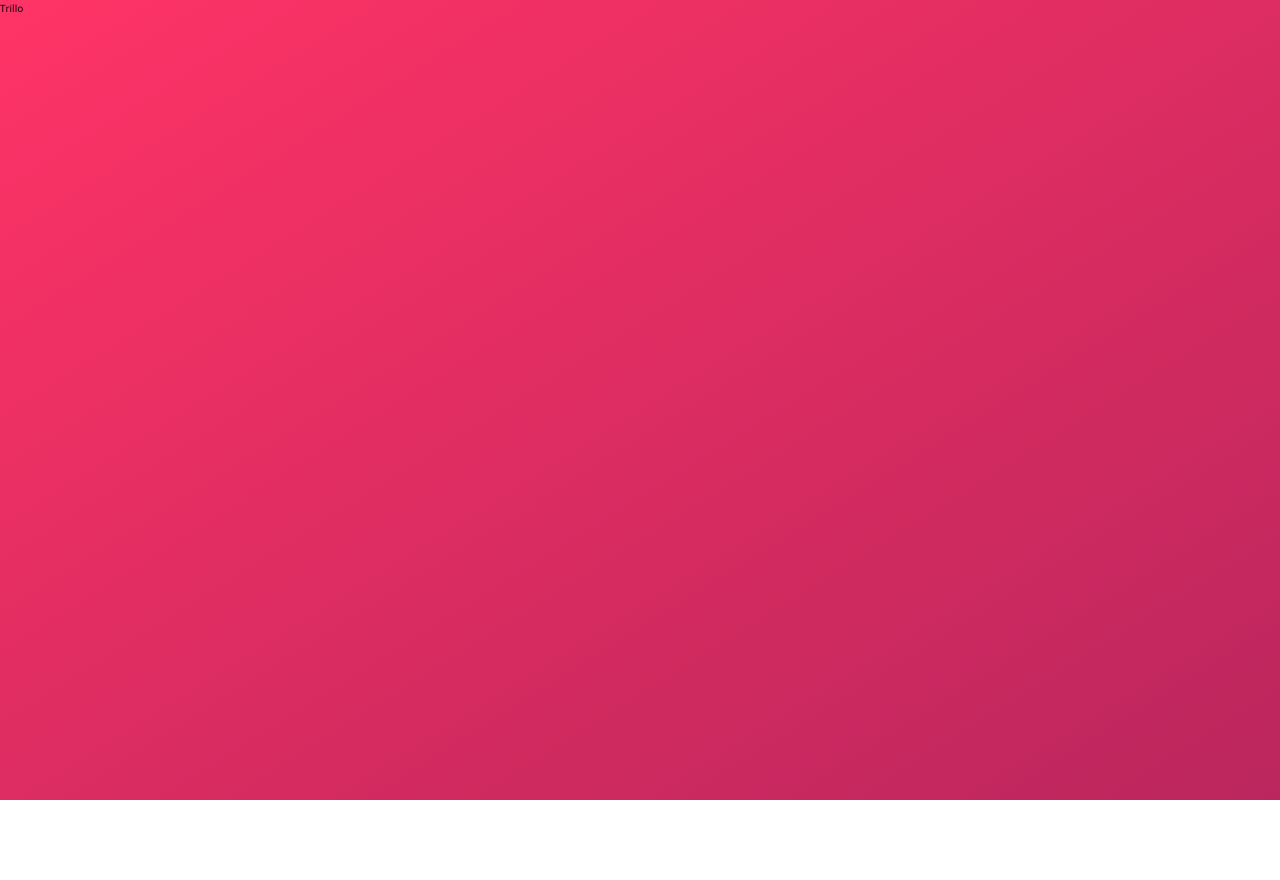
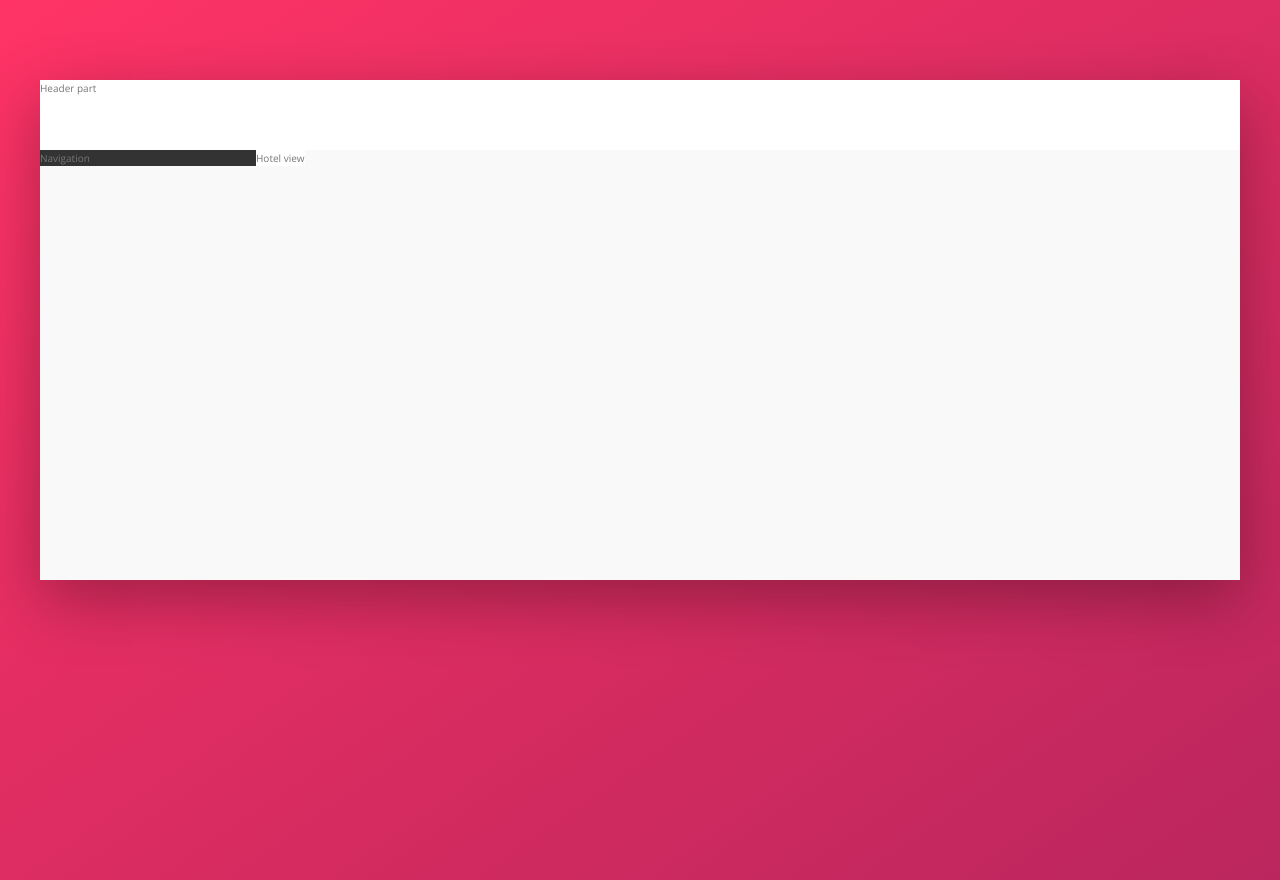
Before and after one commit to MichaelTowson/Trillo, a website: page index.html in a window 1280 px wide. Before the commit the page ends 800 px from the top, so only its background shows below. Drawn offline with nearby package versions, Linux system fonts and the light colour scheme.

Commit message:
add layout css

```diff
--- a/index.html
+++ b/index.html
@@ -13,7 +13,19 @@
 </head>
 
 <body>
-    Trillo
+    <div class="container">
+        <header class="header">
+            Header part
+        </header>
+        <div class="content">
+            <nav class="sidebar">
+                Navigation
+            </nav>
+            <div class="hotel-view">
+                Hotel view
+            </div>
+        </div>
+    </div>
 </body>
 
 </html>
--- a/static/sass/base/_base.scss
+++ b/static/sass/base/_base.scss
@@ -1,14 +1,18 @@
 :root {
+    //Colors
     --color-primary: #eb2f64;
     --color-primary-light: #FF3366;
     --color-primary-dark: #BA265D;
-    --grey-light-1: #faf9f9;
-    --grey-light-2: #f4f2f2;
-    --grey-light-3: #f0eeee;
-    --grey-light-4: #ccc;
-    --grey-dark-1: #999;
-    --grey-dark-2: #777;
-    --grey-dark-3: #333;
+    --color-grey-light-1: #faf9f9;
+    --color-grey-light-2: #f4f2f2;
+    --color-grey-light-3: #f0eeee;
+    --color-grey-light-4: #ccc;
+    --color-grey-dark-1: #999;
+    --color-grey-dark-2: #777;
+    --color-grey-dark-3: #333;
+
+    //Shadow
+    --shadow-dark: 0 2rem 6rem rgba(0,0,0,.3);
 }
 
 * {
@@ -29,6 +33,7 @@ body {
     font-family: 'Open Sans', sans-serif;
     font-weight: 400;
     line-height: 1.6;
+    color: var(--color-grey-dark-2);
     background-image: linear-gradient(to right bottom, var(--color-primary-light), var(--color-primary-dark));
     background-size:cover;
     background-repeat: no-repeat;
--- a/static/sass/layout/_layout.scss
+++ b/static/sass/layout/_layout.scss
@@ -0,0 +1,27 @@
+.container {
+    max-width: 120rem;
+    margin: 8rem auto;
+    background-color: var(--color-grey-light-1);
+    box-shadow: var(--shadow-dark);
+    min-height: 50rem;
+}
+
+.header {
+    height: 7rem;
+    background-color: #fff;
+    border-bottom: var(--color-grey-light-2);
+}
+
+.content {
+    display: flex;
+}
+
+.sidebar {
+    background-color: var(--color-grey-dark-3);
+
+    flex: 0 0 18%;
+}
+
+.hotel-view {
+    background-color: #fff;
+}
```
Also changed, not shown: static/css/style.css.
